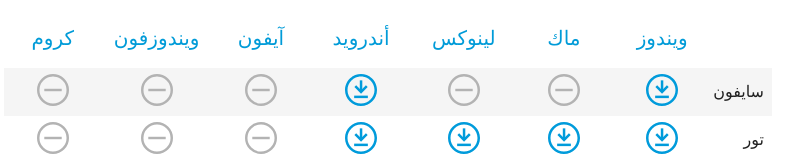
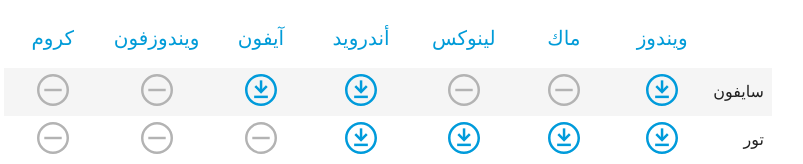
Before and after one commit to Mada19-MENA/Mada19-MENA.github.io, a website: page index.html in a window 1280 px wide. Shown: the part 178-342 px from the top of the page, without its empty margins (252-1055 px from the left). Drawn offline with Linux system fonts and the light colour scheme; a web font is replaced by a local one.

Commit message:
added Psiphon iOS link

```diff
--- a/index.html
+++ b/index.html
@@ -99,7 +99,8 @@
                             </a>
                         </td>
                         <td class="iphone">
-                            <img src="images/tools-unavailable.svg" onerror="this.src='images/tools-unavailable.png'; this.onerror=null;" alt="غير متوفر على نظام التشغيل هذا" title="غير متوفر على نظام التشغيل هذا" class="unavailable">
+                            <a href="https://itunes.apple.com/us/app/psiphon-browser/id1193362444?mt=8" target="_blank">
+                            <img src="images/tools-download.svg" onmouseover="this.src='images/tools-download-filled.svg';" onmouseout="this.src='images/tools-download.svg';" onerror="this.src='images/tools-download.png'; this.onerror=null; this.onmouseover=null; this.onmouseout=null;" alt="تحميل" title="تحميل" class="download">
                         </td>
                         <td class="winphone">
                          <img src="images/tools-unavailable.svg" onerror="this.src='images/tools-unavailable.png'; this.onerror=null;" alt="غير متوفر على نظام التشغيل هذا" title="غير متوفر على نظام التشغيل هذا" class="unavailable">
```
